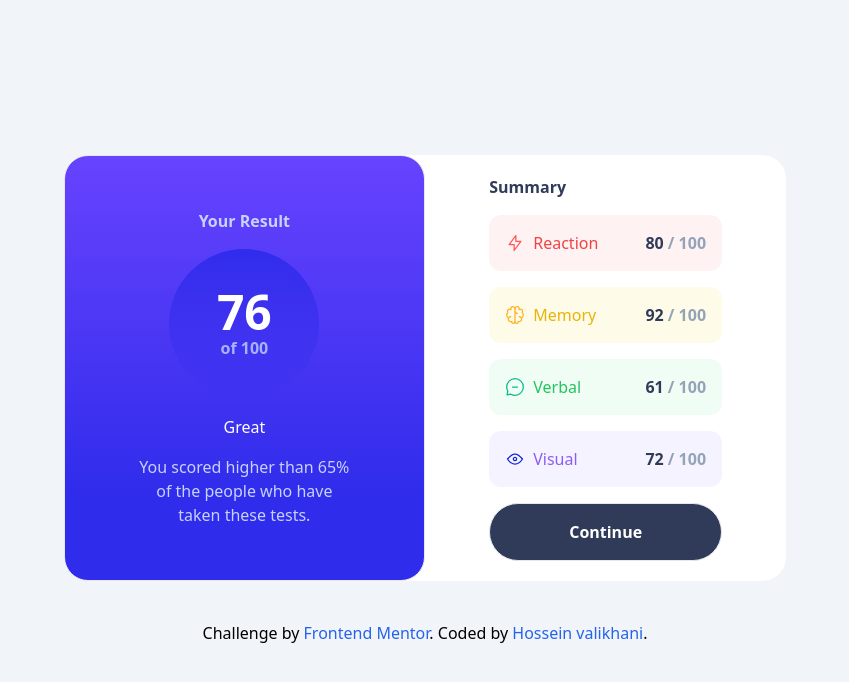
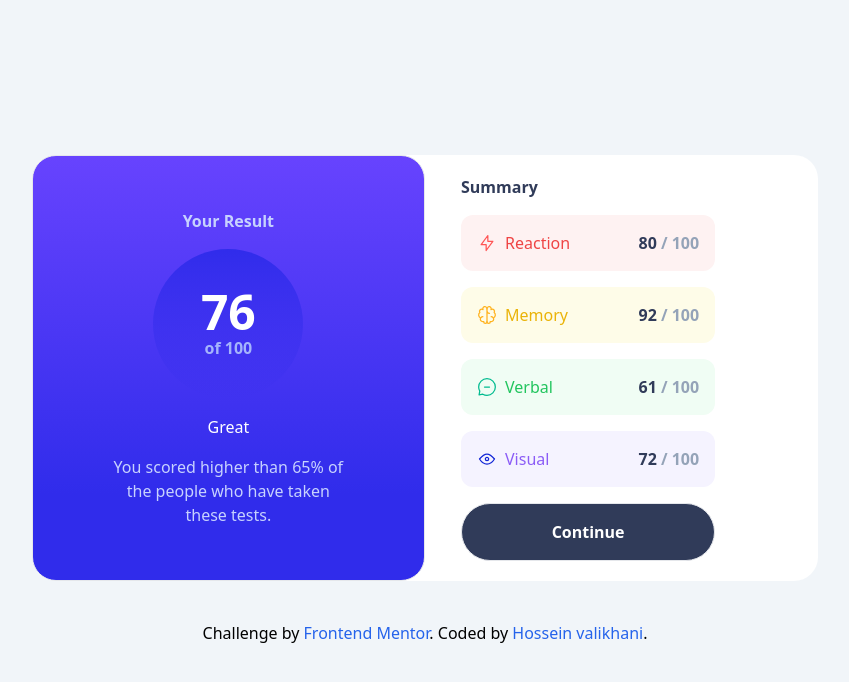
Before and after one commit to hosseinvalikhani/results-summary-component, a plain HTML site: page index.html in a window 1280 px wide. Shown: the whole page, without its empty margins (215-1064 px from the left). Drawn offline with nearby package versions, Linux system fonts and the light colour scheme.

Commit message:
index.html

```diff
--- a/index.html
+++ b/index.html
@@ -34,7 +34,7 @@ shadow-md shadow-black">
   <span class="w-3/5 md:w-3/5 mx-auto text-indigo-200">  You scored higher than 65% of the people who have taken these tests.
   </span>
   </div>
-  <div class="flex flex-col p-1 my-4 mx-auto gap-4  md:w-1/3 item-center
+  <div class="flex flex-col p-1 my-4 mx-8 gap-4  md:w-1/3 item-center
   bg-white">
   <h2 class="text-left text-[#303B59] font-bold">
   Summary
```
